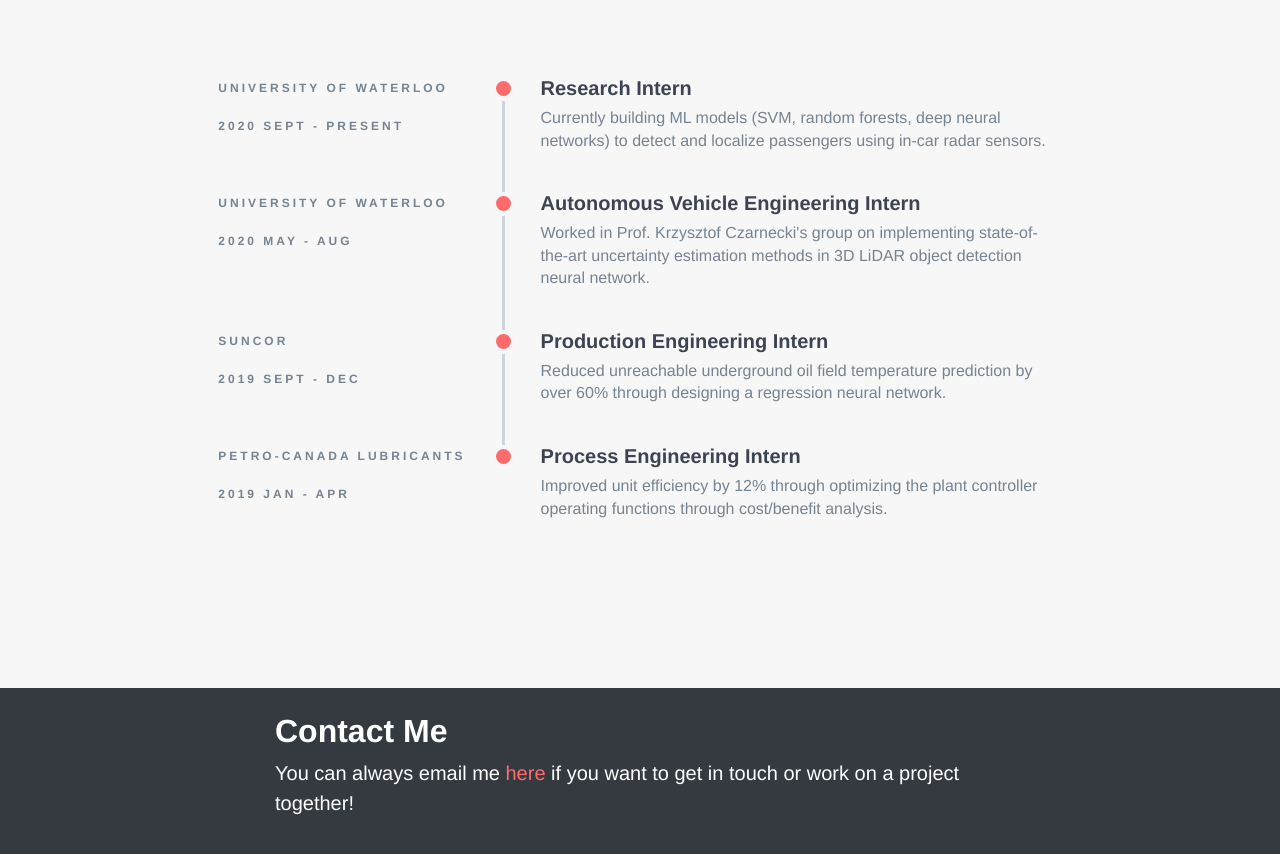
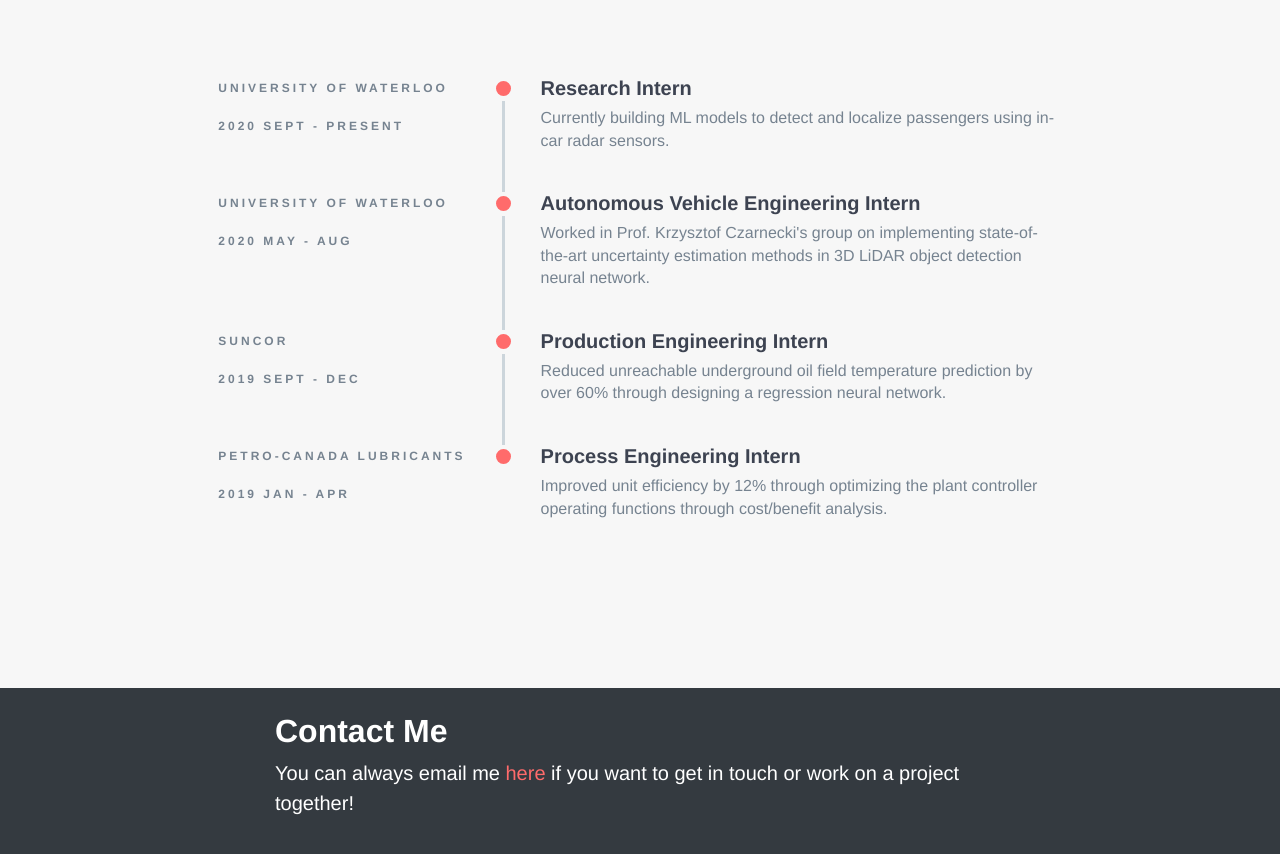
Before and after one commit to martinzwm/martinzwm.github.io, a plain HTML site: page index.html in a window 1280 px wide. Shown: the part 2517-3371 px from the top of the page. Drawn offline with Linux system fonts and the light colour scheme.

Commit message:
Update index.html

```diff
--- a/index.html
+++ b/index.html
@@ -183,7 +183,7 @@
                           <div class="timeline-marker"></div>
                           <div class="timeline-content">
                               <h5 class="timeline-title" font-size=10>Research Intern</h5>
-                              <p>Currently building ML models (SVM, random forests, deep neural networks) to detect and localize passengers using in-car radar sensors.</p>
+                              <p>Currently building ML models to detect and localize passengers using in-car radar sensors.</p>
                           </div>
                       </li>
                       <li class="timeline-item">
```
